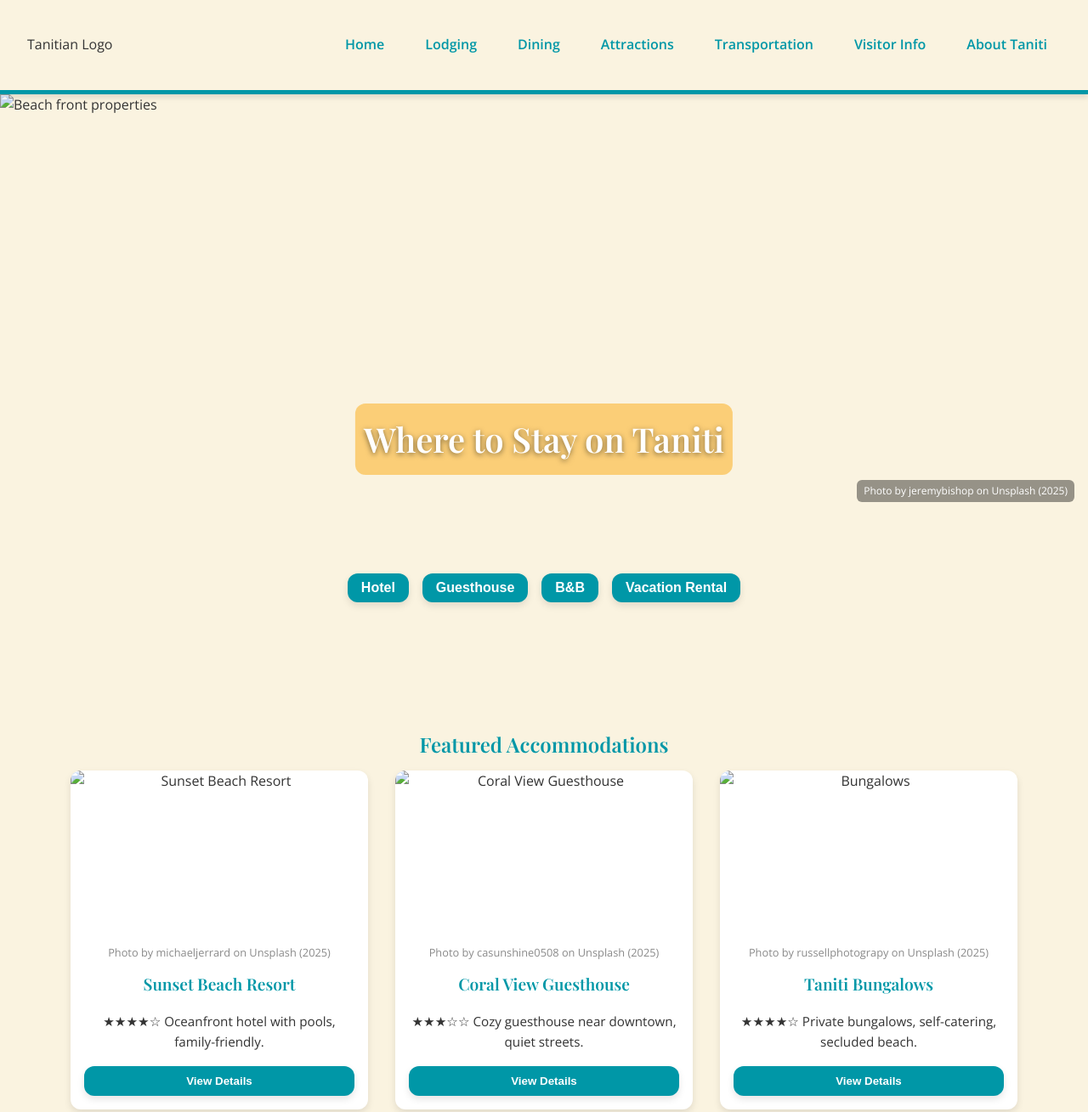
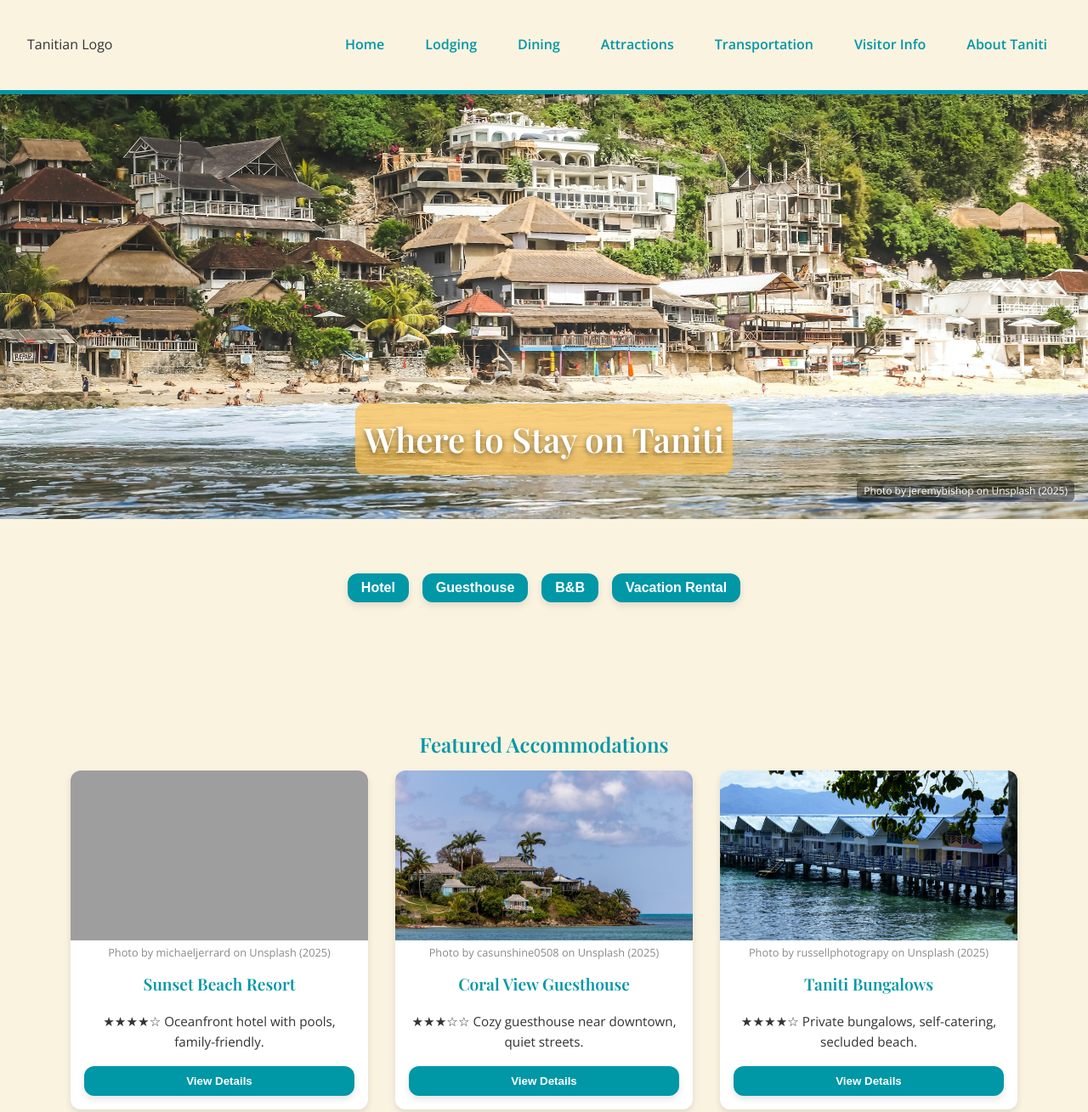
Before and after one commit to Dinbarkus/Taniti-Prototype, a plain HTML site: page lodging.html in a window 1280 px wide. Shown: the top 1309 px of the page at 85% size. Drawn offline with nearby package versions, Linux system fonts and the light colour scheme; the site is published under a folder, as on GitHub Pages, so addresses that start at the root find nothing.

Commit message:
Update lodging.html
Removed "/" from links

```diff
--- a/lodging.html
+++ b/lodging.html
@@ -32,7 +32,7 @@
 
     <!-- HERO SECTION -->
     <section class="hero">
-        <img src="/Assets/Beach_Front_Properties.jpg" alt="Beach front properties" class="hero-bg"> <!-- https://unsplash.com/@jeremybishop -->
+        <img src="Assets/Beach_Front_Properties.jpg" alt="Beach front properties" class="hero-bg"> <!-- https://unsplash.com/@jeremybishop -->
         <h1 class="hero-title">Where to Stay on Taniti</h1>
         <p class="hero-caption">Photo by jeremybishop on Unsplash (2025)</p>
     </section>
@@ -53,7 +53,7 @@
         <div class="lodging-grid">
 
         <div class="lodging-card">
-            <img src="/Assets/lodging1.jpg" alt="Sunset Beach Resort"> <!-- https://unsplash.com/@michaeljerrard -->
+            <img src="Assets/lodging1.jpg" alt="Sunset Beach Resort"> <!-- https://unsplash.com/@michaeljerrard -->
             <div class="card-caption">Photo by michaeljerrard on Unsplash (2025)</div>
             <h3>Sunset Beach Resort</h3>
             <p>★★★★☆ Oceanfront hotel with pools, family-friendly.</p>
@@ -61,7 +61,7 @@
         </div>
 
         <div class="lodging-card">
-            <img src="/Assets/lodging2.jpg" alt="Coral View Guesthouse"> <!-- https://unsplash.com/@casunshine0508 -->
+            <img src="Assets/lodging2.jpg" alt="Coral View Guesthouse"> <!-- https://unsplash.com/@casunshine0508 -->
             <div class="card-caption">Photo by casunshine0508 on Unsplash (2025)</div>
             <h3>Coral View Guesthouse</h3>
             <p>★★★☆☆ Cozy guesthouse near downtown, quiet streets.</p>
@@ -69,7 +69,7 @@
         </div>
 
         <div class="lodging-card">
-            <img src="/Assets/lodging3.jpg" alt="Bungalows"> <!-- https://unsplash.com/@russellphotograpy -->
+            <img src="Assets/lodging3.jpg" alt="Bungalows"> <!-- https://unsplash.com/@russellphotograpy -->
             <div class="card-caption">Photo by russellphotograpy on Unsplash (2025)</div>
             <h3>Taniti Bungalows</h3>
             <p>★★★★☆ Private bungalows, self-catering, secluded beach.</p>
```
